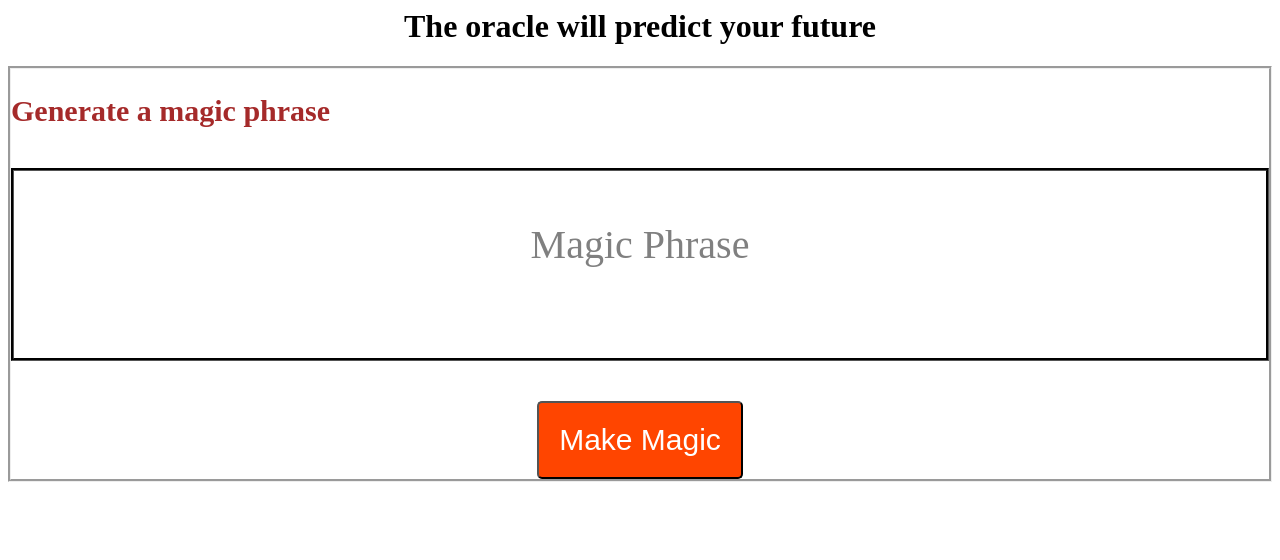
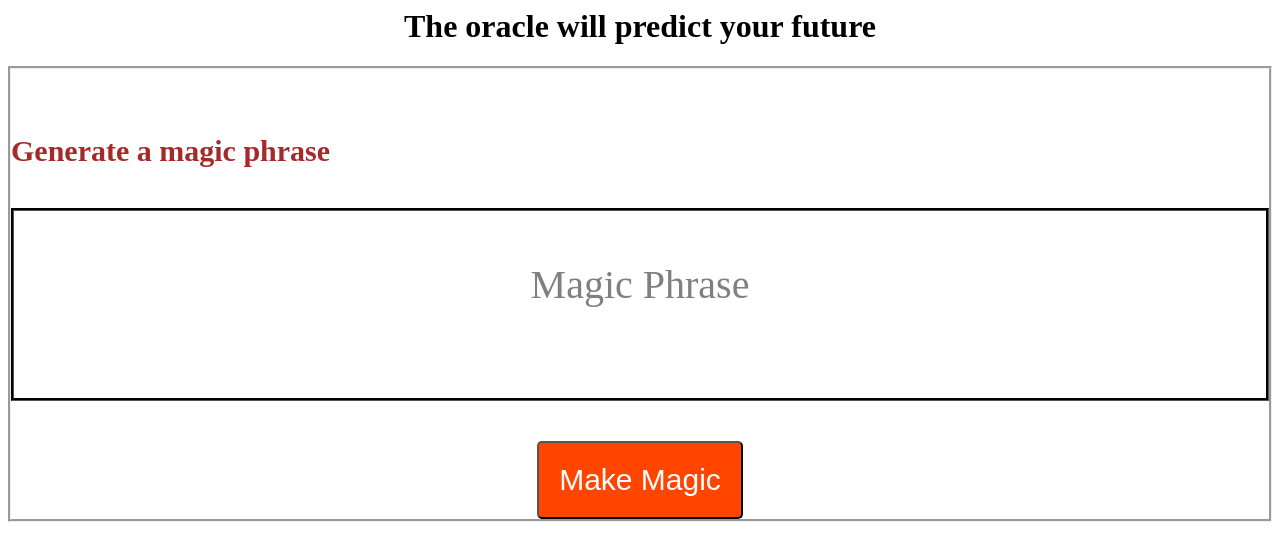
Before and after one commit to farazhafeez26/Assigments-from-Dragos, a plain HTML site: page index.html in a window 1280 px wide. Drawn offline with Linux system fonts and the light colour scheme.

Commit message:
feedback implemented

```diff
--- a/index.html
+++ b/index.html
@@ -13,7 +13,7 @@
 
     <h1 align="center" ;>The oracle will predict your future</h1>
 
-    <div style="border-style:groove" ;padding-top=40px; align="center">
+    <div style="border-style:groove; padding-top:40px; text-align:center;">
         <h2 class="heading">Generate a magic phrase</h2>
 
         <p class="magic-box" id="demo">Magic Phrase</p>
```
